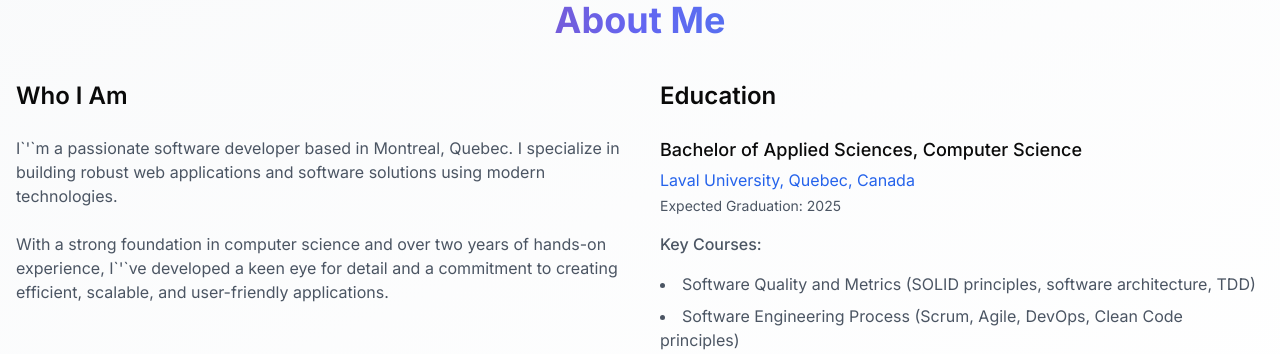
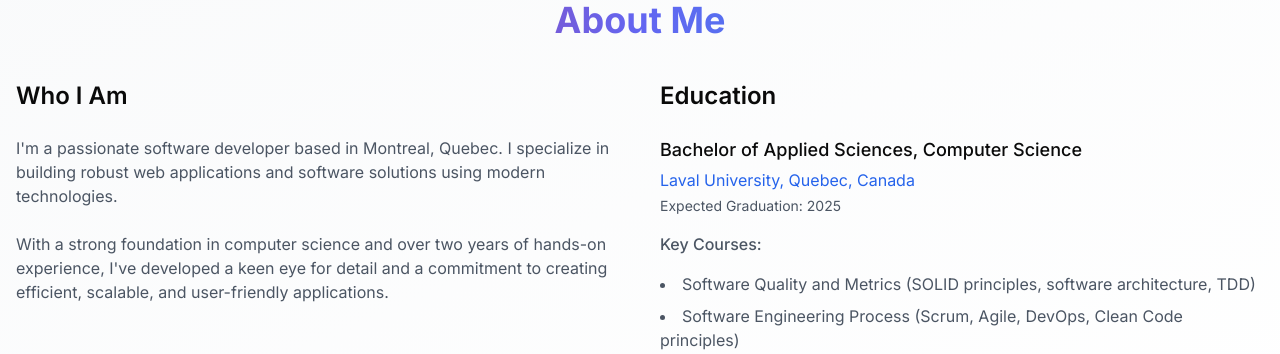
Before and after one commit to aha1138/portfolio-Next-js, a Next.js app: page / in a window 1280 px wide. Shown: the part 880-1234 px from the top of the page. Built offline with nearby package versions, Linux system fonts and the light colour scheme.

Commit message:
fix hydration error

```diff
--- a/app/page.tsx
+++ b/app/page.tsx
@@ -177,10 +177,10 @@ export default function Home() {
               <div className="space-y-6">
                 <h3 className="text-2xl font-semibold">Who I Am</h3>
                 <p className="text-gray-600 dark:text-gray-400">
-                  I`&apos;`m a passionate software developer based in Montreal, Quebec. I specialize in building robust web applications and software solutions using modern technologies.
+                  I&apos;m a passionate software developer based in Montreal, Quebec. I specialize in building robust web applications and software solutions using modern technologies.
                 </p>
                 <p className="text-gray-600 dark:text-gray-400">
-                  With a strong foundation in computer science and over two years of hands-on experience, I`&apos;`ve developed a keen eye for detail and a commitment to creating efficient, scalable, and user-friendly applications.
+                  With a strong foundation in computer science and over two years of hands-on experience, I&apos;ve developed a keen eye for detail and a commitment to creating efficient, scalable, and user-friendly applications.
                 </p>
               </div>
 
@@ -363,7 +363,7 @@ export default function Home() {
                     </div>
                   </div>
                   <h3 className="text-xl font-bold">Message Sent!</h3>
-                  <p className="text-gray-600 dark:text-gray-400">Thank you for reaching out. I`&apos;`ll get back to you as soon as possible.</p>
+                  <p className="text-gray-600 dark:text-gray-400">Thank you for reaching out. I&apos;ll get back to you as soon as possible.</p>
                   <Button
                     onClick={() => setSubmitStatus(null)}
                     className="bg-gradient-to-r from-rose-600 via-indigo-600 to-sky-500 text-white"
```
